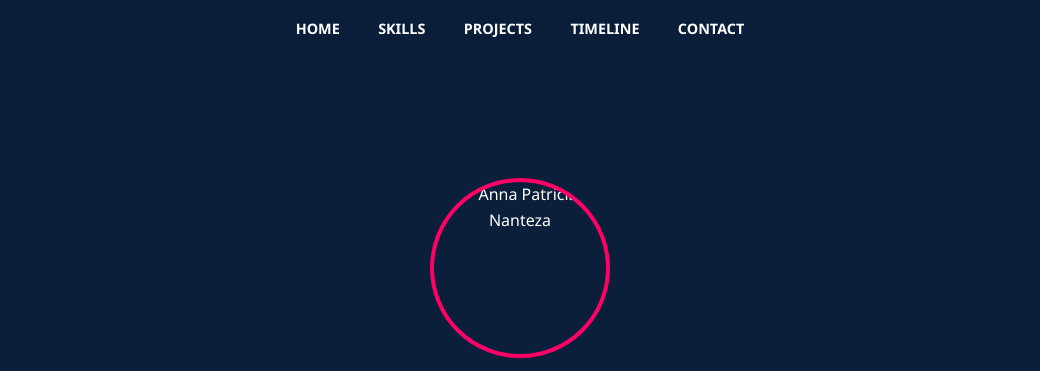
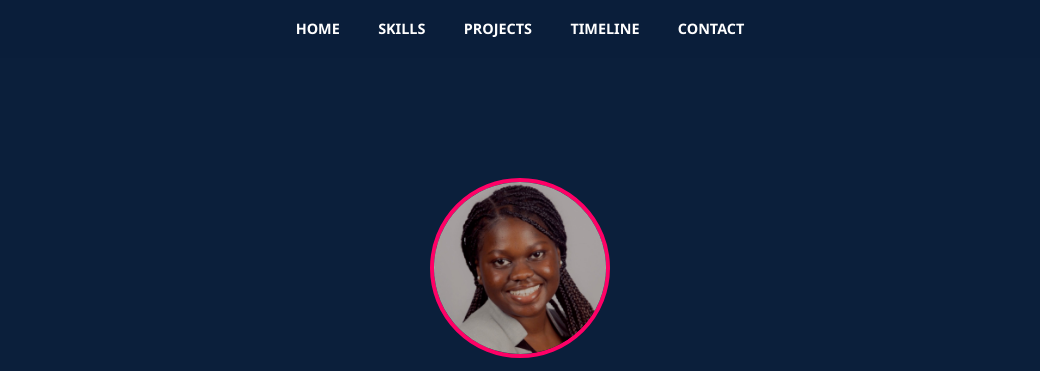
Before and after one commit to AnnaPatricia123/anna-portfolio, a plain HTML site: page index.html in a window 1280 px wide. Shown: the top 371 px of the page, without its empty margins (120-1160 px from the left). Drawn offline with Linux system fonts and the light colour scheme.

Commit message:
Update index.html

```diff
--- a/index.html
+++ b/index.html
@@ -83,7 +83,7 @@
 <!-- HERO -->
 <section id="hero">
     <div>
-        <img src="profile.jpg" alt="Anna Patricia Nanteza" class="profile">
+        <img src="profile.jpeg" alt="Anna Patricia Nanteza" class="profile">
         <h1 class="typing">Anna Patricia Nanteza</h1>
         <p>Electrical & Computer Engineer | Robotics · Controls · IoT</p>
         <a href="#contact" class="btn">Hire Me</a>
```
